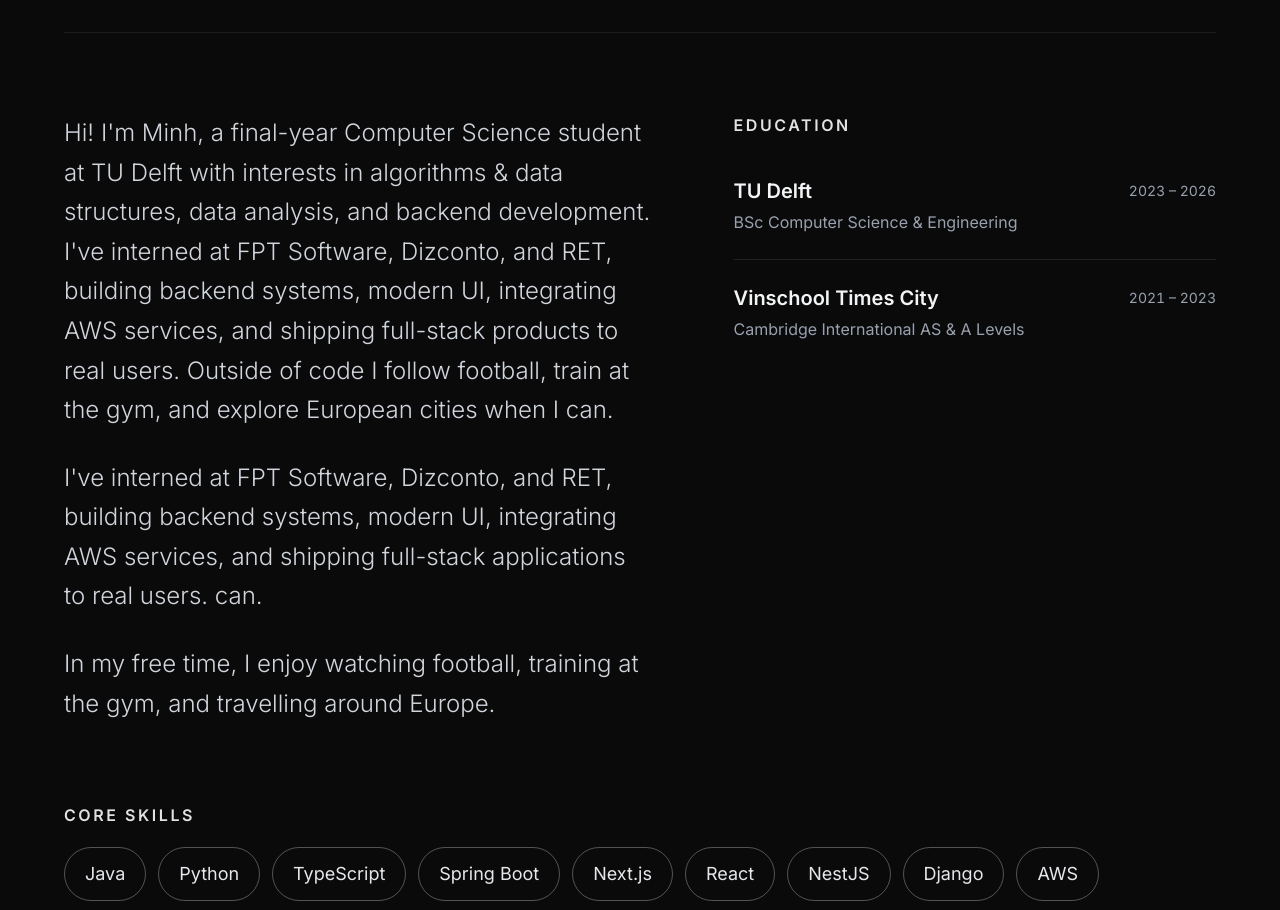
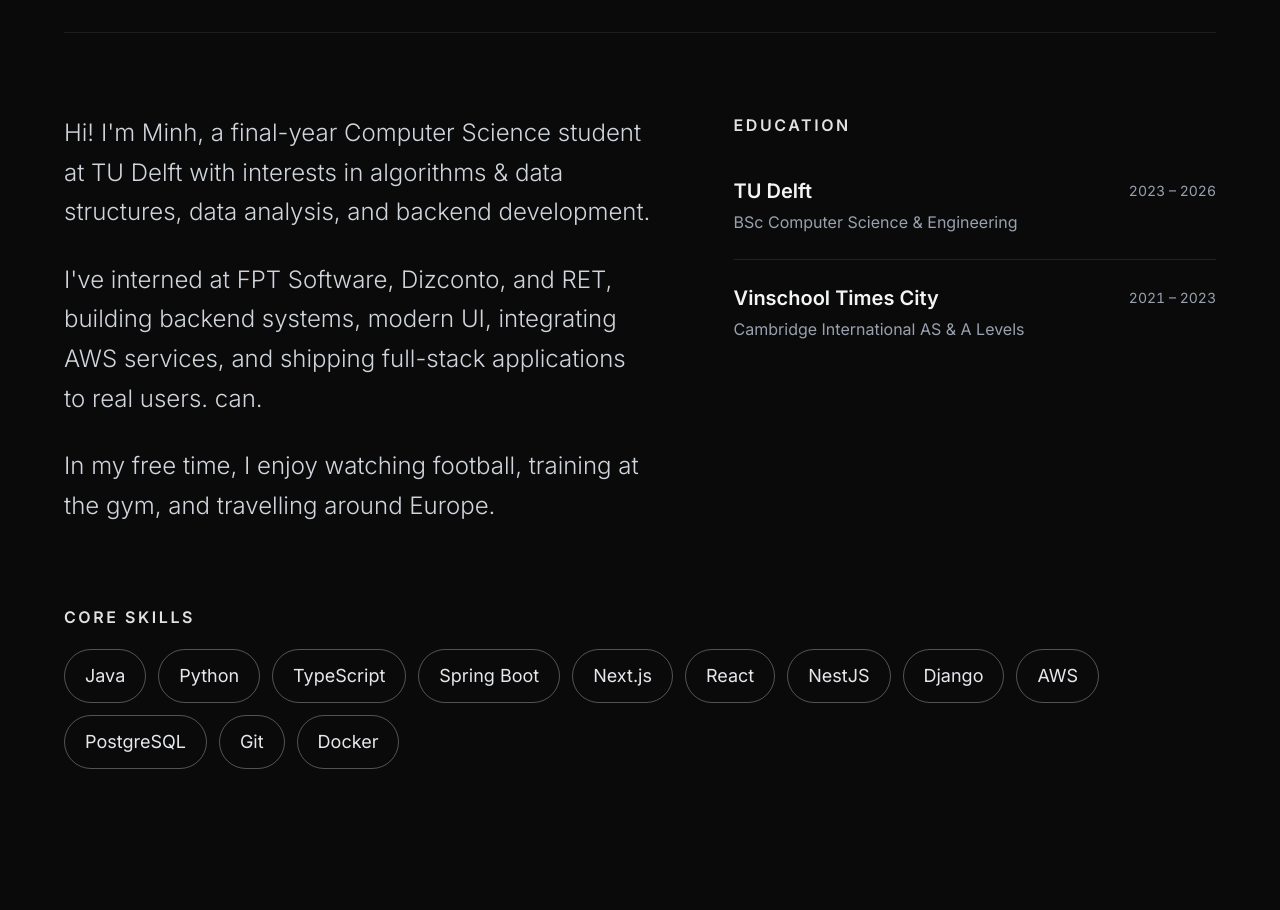
Before and after one commit to caominhnguyen05/caominh-portfolio, a Next.js app: page / in a window 1280 px wide. Shown: the part 1368-2278 px from the top of the page. Built offline with nearby package versions, Linux system fonts and the light colour scheme.

Commit message:
Fix character escape

```diff
--- a/src/app/components/about.tsx
+++ b/src/app/components/about.tsx
@@ -44,16 +44,12 @@ const About: React.FC = () => {
             <p>
               Hi! I&apos;m Minh, a final-year Computer Science student at TU
               Delft with interests in algorithms & data structures, data
-              analysis, and backend development. I've interned at FPT Software,
-              Dizconto, and RET, building backend systems, modern UI,
-              integrating AWS services, and shipping full-stack products to real
-              users. Outside of code I follow football, train at the gym, and
-              explore European cities when I can.
+              analysis, and backend development.
             </p>
 
             <p>
-              I've interned at FPT Software, Dizconto, and RET, building backend
-              systems, modern UI, integrating AWS services, and shipping
+              I&apos;ve interned at FPT Software, Dizconto, and RET, building
+              backend systems, modern UI, integrating AWS services, and shipping
               full-stack applications to real users. can.
             </p>
 
```
